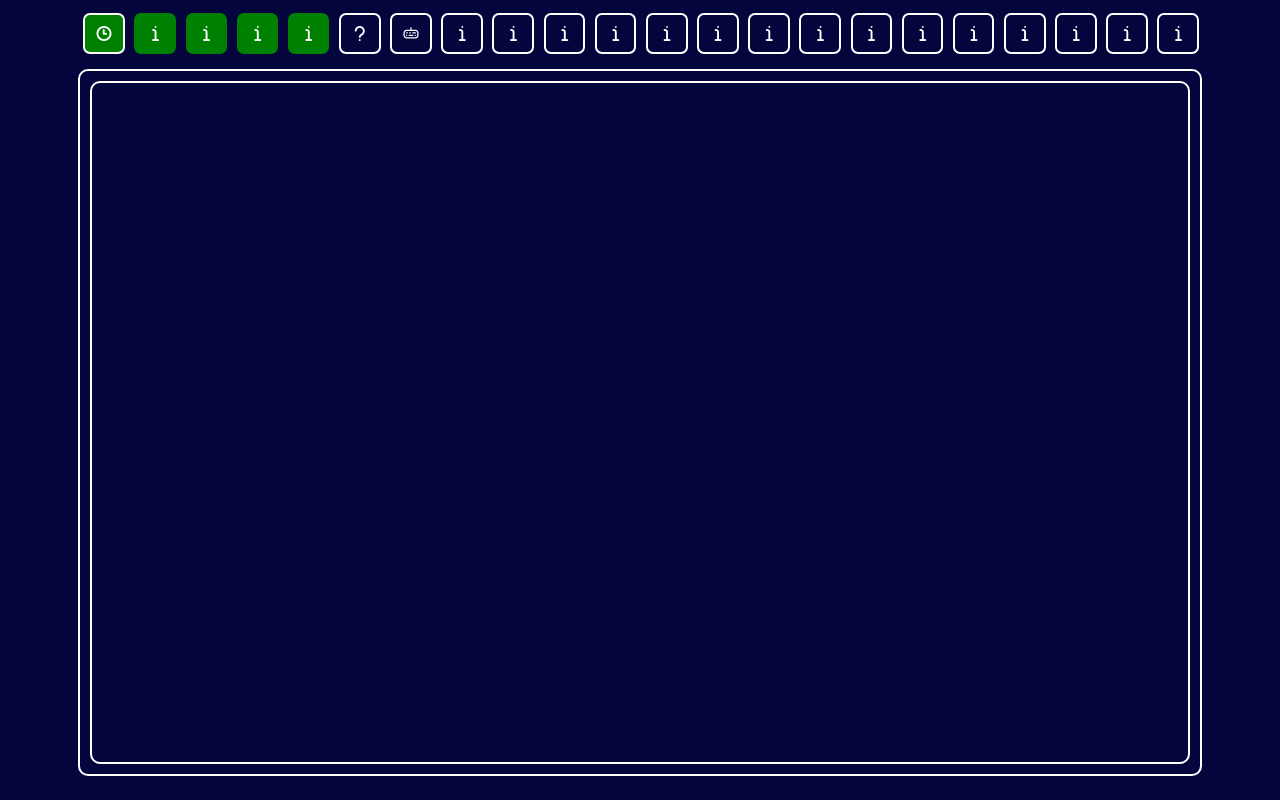
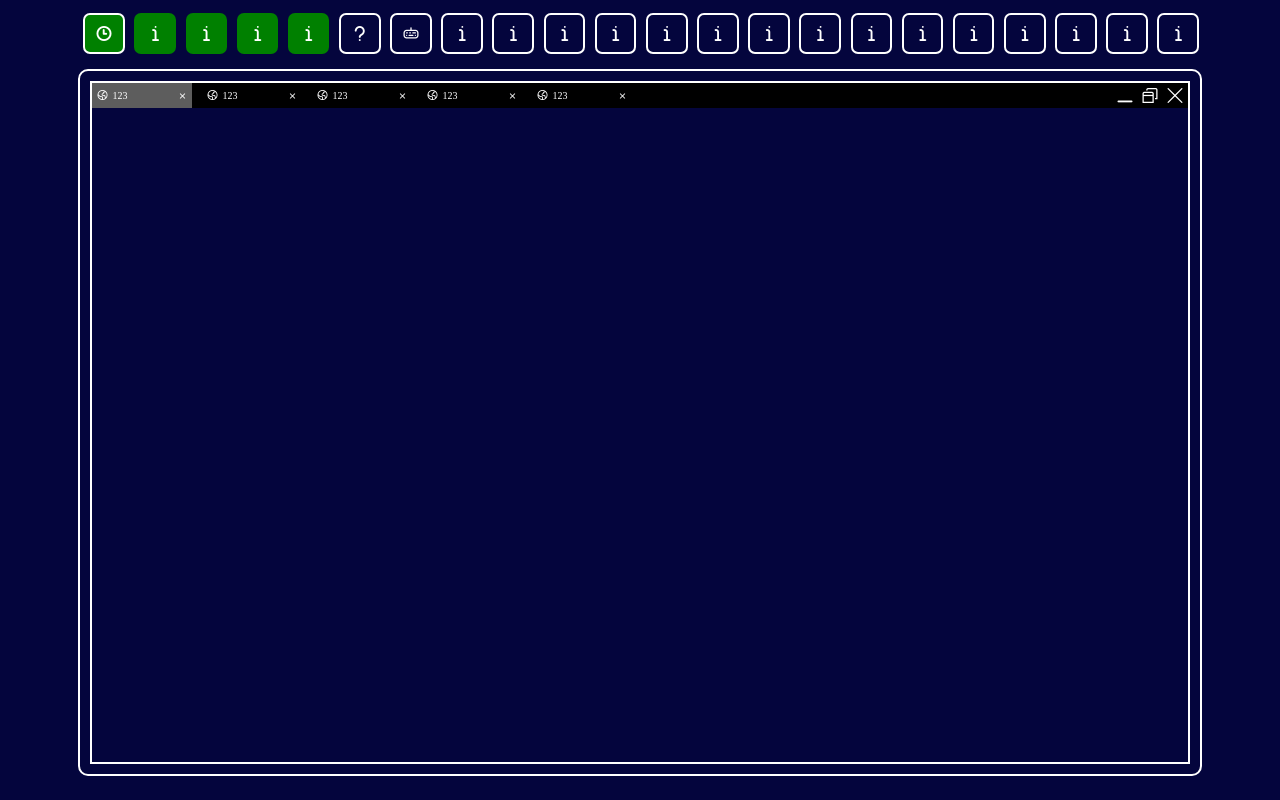
Before and after one commit to b1tka/funboard, a plain HTML site: page htmls/training.html in a window 1280 px wide. Drawn offline with nearby package versions, Linux system fonts and the light colour scheme.

Commit message:
write browser

```diff
--- a/css/css.css
+++ b/css/css.css
@@ -406,10 +406,10 @@ header {
 
 .information_slide{
     border: 2px solid white ;
-    border-radius: 1rem;
+    /* border-radius: 1rem; */
     width: 100%;
     height: 100%;
-    border-radius: 1rem;
+
 }
 
 .information_slide_line{
@@ -428,3 +428,98 @@ header {
     height: 100%;
     width: 100%;
 }
+
+.navigation_information_slide{
+    display: flex;
+    flex-direction: row;
+    background-color: black;
+    justify-content: space-between;
+    height: 25px;
+    align-items: center;
+    line-height: 1rem;
+    cursor: default;
+}
+
+.controls{
+    display: flex;
+    align-items: center;
+    justify-content: space-between;
+
+    flex-direction: row;
+
+}
+
+.controls>div{
+    font-size: 1.5rem;
+    transition: 0.2s linear;
+    height: 25px;
+    width: 25px;
+    display: flex;
+    flex-direction: column;
+    justify-content: center;
+    align-items: center;
+}
+
+
+
+.cross:hover {
+    background-color: red;
+
+}
+
+
+
+.move:hover {
+    background-color: rgba(46, 46, 46, 0.744);
+}
+
+
+.minimize:hover {
+    background-color: rgba(46, 46, 46, 0.744);
+}
+
+.tabs{
+    display: flex;
+    flex-direction: row;
+    flex-grow: 100;
+    cursor: default;
+    width: 25px;
+}
+
+.tab{
+    display: flex !important;
+    flex-direction: row !important;
+    font-size: 1rem;
+    transition: 0.2s linear;
+    height: 25px;
+    justify-content: space-between;
+    align-items: center;
+    margin-right: 10px;
+    padding: 5px;
+    width: 100px;
+}
+
+.tab>p{
+    margin-left: 5px;
+    flex-grow: 1;
+}
+
+.tab:not(.tab:first-child):hover{
+    background-color: rgba(46, 46, 46, 0.744);
+}
+
+.tab>.fi-rr-cross-small{
+    transition: 0.2s linear;
+    border: 0 solid black;
+    width: 10px;
+    height: 10px;
+    border-radius: 50px;
+}
+
+.tab>.fi-rr-cross-small:hover{
+    background-color: rgba(130, 130, 130, 0.744);
+}
+
+.selected{
+    background-color: rgba(125, 125, 125, 0.744);
+}
--- a/htmls/training.html
+++ b/htmls/training.html
@@ -7,11 +7,11 @@
     <title>Keyboard</title>
     <link rel='stylesheet' href='https://cdn-uicons.flaticon.com/2.2.0/uicons-regular-rounded/css/uicons-regular-rounded.css'>
     <link rel='stylesheet' href='https://cdn-uicons.flaticon.com/2.2.0/uicons-bold-rounded/css/uicons-bold-rounded.css'>
-
-
+    <link rel='stylesheet' href='https://cdn-uicons.flaticon.com/2.2.0/uicons-regular-straight/css/uicons-regular-straight.css'>
+    <link rel='stylesheet' href='https://cdn-uicons.flaticon.com/2.2.0/uicons-bold-straight/css/uicons-bold-straight.css'>
     <link rel="stylesheet" href="https://cdnjs.cloudflare.com/ajax/libs/fullPage.js/4.0.22/fullpage.css" integrity="sha512-AIwt5sjXSKDo4t0KSQ/eAuy43kQMc1hYtIKLxaFrHd26nQFzMo1FJdBIickVyGXnhm2xB2OOYBqMBgu3dBU4KA==" crossorigin="anonymous" referrerpolicy="no-referrer" />
     <link rel="stylesheet" href="https://cdnjs.cloudflare.com/ajax/libs/fullPage.js/4.0.22/fullpage.min.css" integrity="sha512-i5IHYtHBVvbgT6M4ltVKNqF7fh/MTVfGh3ilW1gxxgmlMocsl8aYz28aF0Iph+ceUpun06UW9CpExog9qXqFKQ==" crossorigin="anonymous" referrerpolicy="no-referrer" />
-
+    <link rel='stylesheet' href='https://cdn-uicons.flaticon.com/2.2.0/uicons-thin-rounded/css/uicons-thin-rounded.css'>
 
     <link rel="stylesheet" href="../css/normalize.css">
 
@@ -64,7 +64,50 @@
                     <h1>Title</h1>
                 </div> -->
                 <div class="information_slide">
+                    <div class="navigation_information_slide">
+
+                        <div class="tabs">
+                            <div class="tab selected">
+                                <i class="fi fi-rr-world"></i>
+                                <p>123</p>
+                                <i class="fi fi-rr-cross-small"></i>
+                            </div>
+                            <div class="tab">
+                                <i class="fi fi-rr-world"></i>
+                                <p>123</p>
+                                <i class="fi fi-rr-cross-small"></i>
+                            </div>
+                            <div class="tab">
+                                <i class="fi fi-rr-world"></i>
+                                <p>123</p>
+                                <i class="fi fi-rr-cross-small"></i>
+                            </div>
+                            <div class="tab">
+                                <i class="fi fi-rr-world"></i>
+                                <p>123</p>
+                                <i class="fi fi-rr-cross-small"></i>
+                            </div>
+                            <div class="tab">
+                                <i class="fi fi-rr-world"></i>
+                                <p>123</p>
+                                <i class="fi fi-rr-cross-small"></i>
+                            </div>
+                        </div>
+                        <div class="controls">
+                            <div class="minimize">
+                                <i class="fi fi-br-window-minimize"></i>
+                            </div>
+                            <div class="move">
+                                <i class="fi fi-rs-window-restore"></i>
+                            </div>
+                            <div class="cross">
+                                <i class="fi fi-rr-cross"></i>
+                            </div>
+                        </div>
+                    </div>
+
                     <div class="main_information_slide">
+
                     </div>
                 </div>
             </div>
--- a/js/js.js
+++ b/js/js.js
@@ -145,6 +145,8 @@ navigationButtons.forEach(element => {
 });
 
 
+
+
 // const changeNavigationColor = function(){
 
 // }
```
